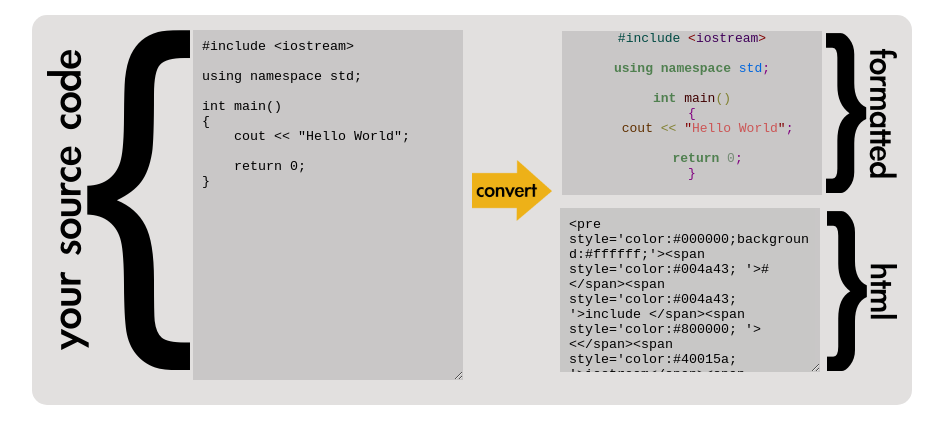
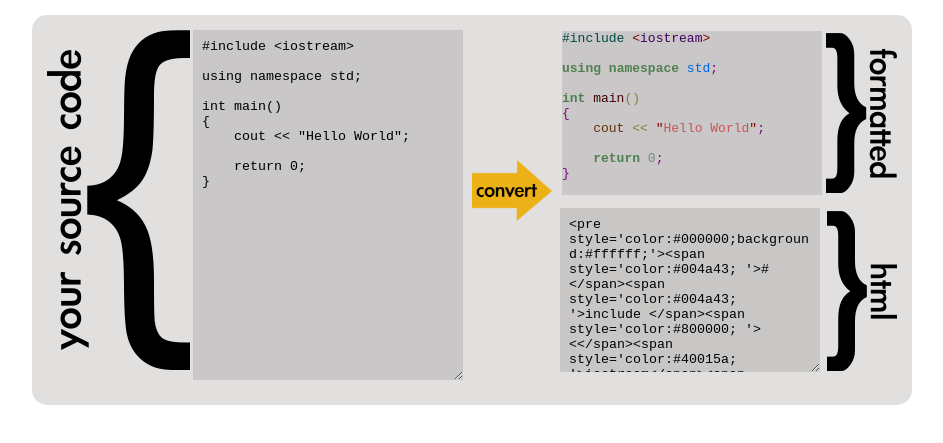
Before and after one commit to SarawrSmiles/toHTML, a plain HTML site: page index.html in a window 1280 px wide. Shown: the part 69-512 px from the top of the page, without its empty margins (168-1111 px from the left). Drawn offline with Linux system fonts and the light colour scheme.

Commit message:
updated index.html

```diff
--- a/index.html
+++ b/index.html
@@ -49,6 +49,7 @@
 	height: 164px;
 	width: 260px;
 	overflow: scroll;
+	text-align:left;
 }
 #convert
 {
@@ -86,7 +87,7 @@ int main()
 </textarea>
 <div id="convert"><img width="80px" src="convert.png"></div>
 <br>
-<pre class="converted">
+<pre class="converted" style="text-align:left;">
 </pre><pre id="code">
 <span style='color:#004a43; '>#</span><span style='color:#004a43; '>include </span><span style='color:#800000; '>&lt;</span><span style='color:#40015a; '>iostream</span><span style='color:#800000; '>></span>
 
```
